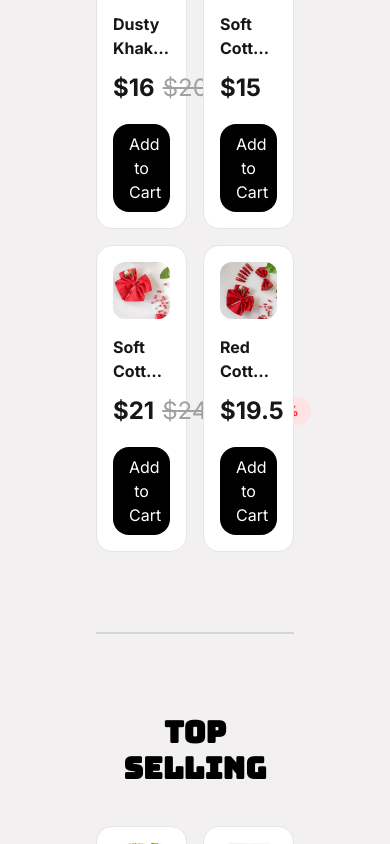
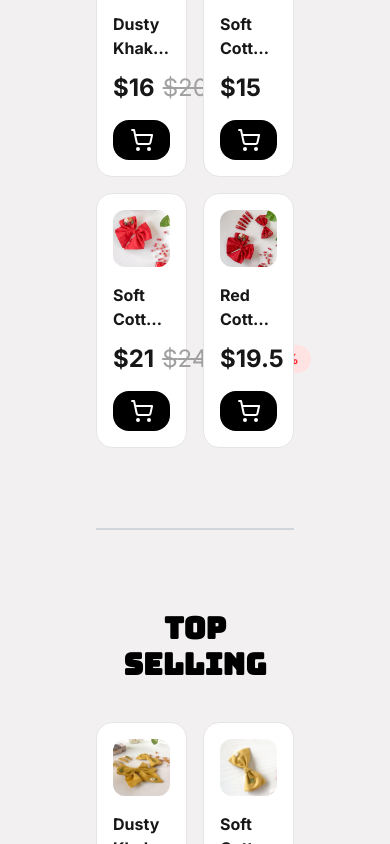
Before and after one commit to faisal03-develop/LittleKnot, a Next.js app: page /home in a window 390 px wide. Shown: the part 1160-2004 px from the top of the page. Built offline with nearby package versions, Linux system fonts and the light colour scheme.

Commit message:
Fixed the Category Card image and Changed Style of the FeedBack Card

```diff
--- a/next.config.ts
+++ b/next.config.ts
@@ -8,6 +8,7 @@ const nextConfig: NextConfig = {
         protocol: 'https',
         hostname: 'images.unsplash.com',
       }
+
     ]
   }
 };
--- a/src/components/catogories/services/category-services.tsx
+++ b/src/components/catogories/services/category-services.tsx
@@ -3,7 +3,7 @@ import { Category } from '@/types/catogories'
 export async function getCategory(): Promise<Category[]> {
   return[
   { title: 'Bows', imageURL: 'https://images.unsplash.com/photo-1748785944341-8ca18262bd34?q=80&w=687&auto=format&fit=crop&ixlib=rb-4.1.0&ixid=M3wxMjA3fDB8MHxwaG90by1wYWdlfHx8fGVufDB8fHx8fA%3D%3D' },
-  { title: 'Scrunchies', imageURL: 'https://images.unsplash.com/photo-1685688889049-2244802dcf38?q=80&w=687&auto=format&fit=crop&ixlib=rb-4.1.0&ixid=M3wxMjA3fDB8MHxwaG90by1wYWdlfHx8fGVufDB8fHx8fA%3D%3D'},
+  { title: 'Scrunchies', imageURL: 'https://images.unsplash.com/photo-1629019581609-a1626ecfcc19?q=80&w=687&auto=format&fit=crop&ixlib=rb-4.1.0&ixid=M3wxMjA3fDB8MHxwaG90by1wYWdlfHx8fGVufDB8fHx8fA%3D%3D'},
   { title: 'Pins', imageURL: 'https://images.unsplash.com/photo-1593243981113-1305c276ab85?q=80&w=686&auto=format&fit=crop&ixlib=rb-4.1.0&ixid=M3wxMjA3fDB8MHxwaG90by1wYWdlfHx8fGVufDB8fHx8fA%3D%3D'},
   { title: 'Other', imageURL: 'https://images.unsplash.com/photo-1744177762306-6432f05fa7b1?q=80&w=687&auto=format&fit=crop&ixlib=rb-4.1.0&ixid=M3wxMjA3fDB8MHxwaG90by1wYWdlfHx8fGVufDB8fHx8fA%3D%3D'},
 ]
--- a/src/components/common/rating-star/index.tsx
+++ b/src/components/common/rating-star/index.tsx
@@ -18,12 +18,15 @@ export default function index({rating,showNumber =false}: RatingStar) {
             return (
                 <Star
                 key={index}
+                size={15}
                 fill="gold"
                 stroke="gold"
                 />
             );
             }
 
+
+
             })
         }
     </div>
--- a/src/components/customer-feedback/feedback-card/index.tsx
+++ b/src/components/customer-feedback/feedback-card/index.tsx
@@ -14,7 +14,7 @@ export default function FeedBackCard({
 
   return (
     <div>
-        <div className="bg-red-100 flex flex-col items-start max-w-96 rounded-2xl shadow-md p-4">
+        <div className="bg-gray-100 flex flex-col items-start max-w-96 rounded-2xl shadow-md p-4">
             <RatingStar rating={Math.ceil(rating)} />
             <span className="font-bold text-xl">{name}</span>
             <span className="text-sm text-gray-800">{feedback}</span>
--- a/src/features/products/components/product-card/index.tsx
+++ b/src/features/products/components/product-card/index.tsx
@@ -1,6 +1,7 @@
 import Image from 'next/image'
 import { Product } from '../../types/product'
 import { getDiscountedPrice } from '../../utils/pricing'
+import {ShoppingCart} from 'lucide-react'
 
 interface ProductCardProps {
   product: Product
@@ -59,8 +60,11 @@ export function ProductCard({ product }: ProductCardProps) {
         </div>
           {/* Button */}
           <div>
-            <button className='mt-4 rounded-2xl bg-black px-4 py-2 w-full text-white'>
-              Add to Cart
+            <button className='mt-4 rounded-2xl bg-black px-4 py-2 w-full text-white flex flex-row items-center justify-center'>
+              <span className='hidden md:block'>
+                Add to Cart
+              </span>
+              <ShoppingCart className='sm:block md:hidden' />
             </button>
           </div>
       </div>
```
